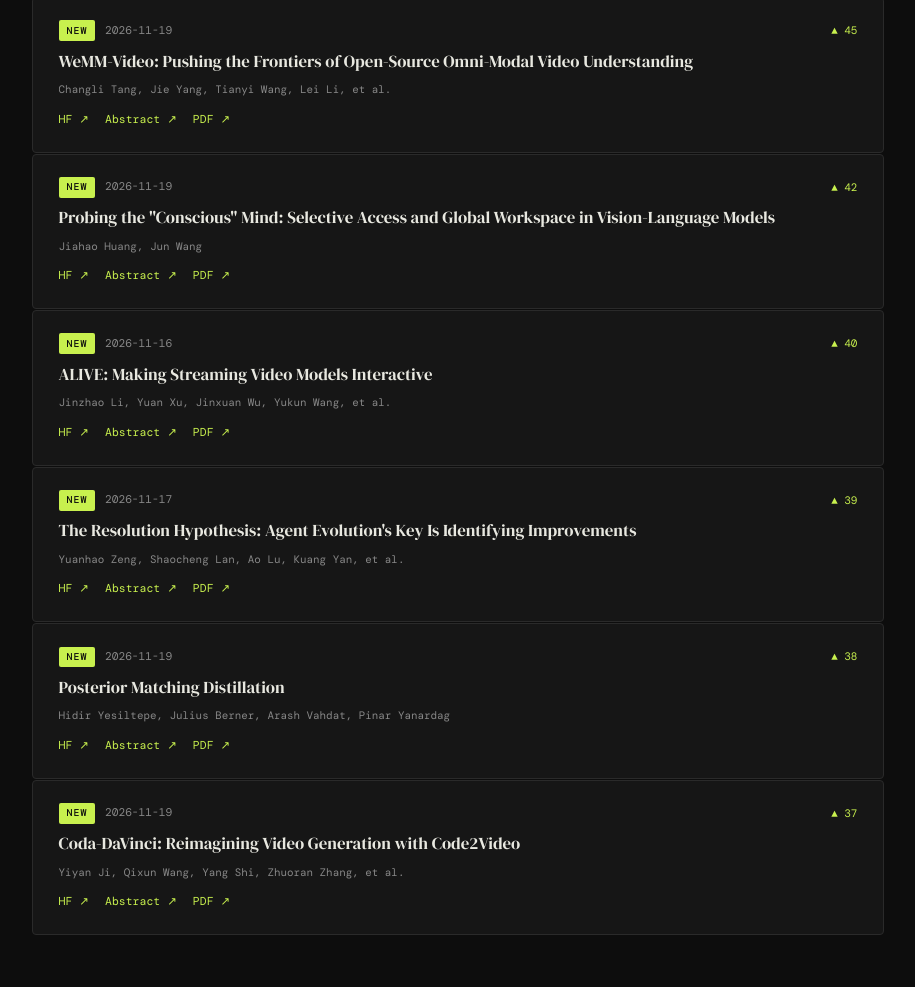
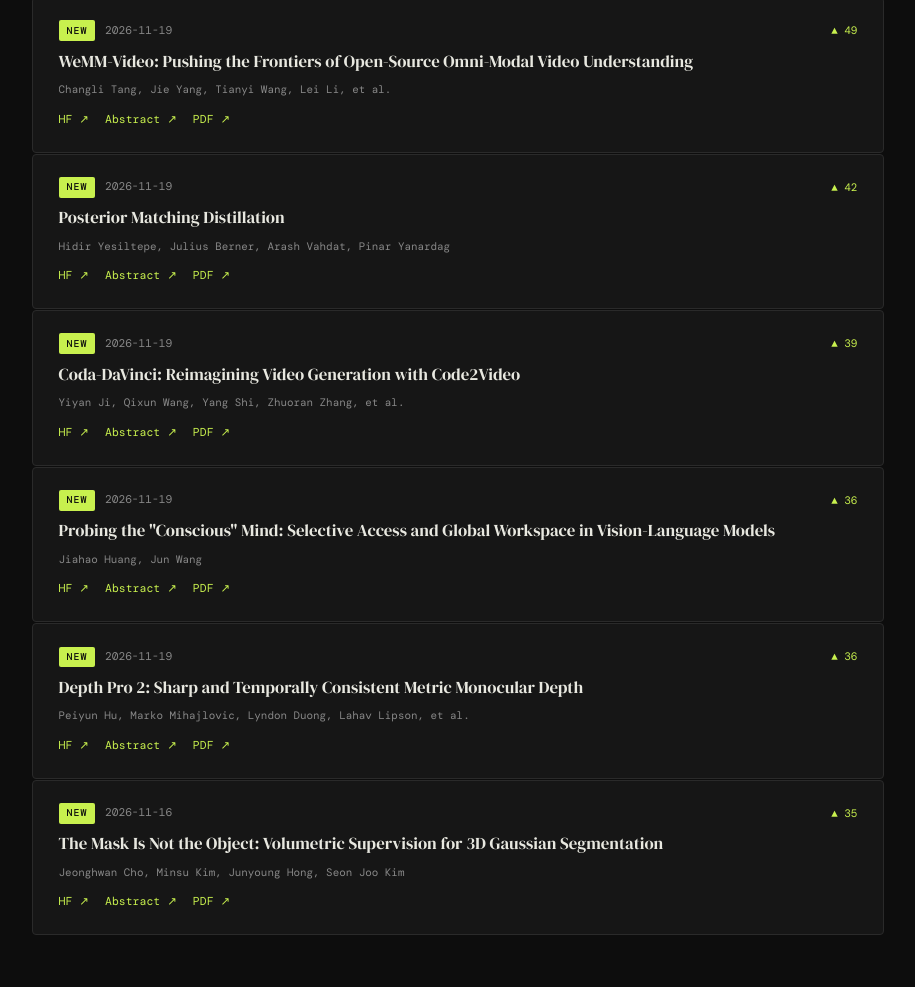
Before and after one commit to alanyom/arxiv-ai-digest, a plain HTML site: page docs/index.html in a window 1280 px wide. Shown: the part 873-1860 px from the top of the page, without its empty margins (182-1097 px from the left). Drawn offline with nearby package versions, Linux system fonts and the light colour scheme.

Commit message:
chore: rebuild site 2026-11-23

```diff
--- a/docs/index.html
+++ b/docs/index.html
@@ -88,38 +88,38 @@
     <div class="section-header">
       <h2 class="section-title">Today's picks</h2>
       <span class="section-count">10 papers</span>
-      <span class="updated">updated 2026-11-22 14:07 UTC</span>
+      <span class="updated">updated 2026-11-23 17:29 UTC</span>
     </div>
     <div class="card-grid">
 
     <article class="card">
       <div class="card-meta">
         <span class="badge">NEW</span>
-        <span class="date">2026-11-18</span>
-        <span class="score-pill">▲ 149</span>
+        <span class="date">2026-11-20</span>
+        <span class="score-pill">▲ 83</span>
       </div>
-      <h3><a href="https://huggingface.co/papers/2611.24738" target="_blank" rel="noopener">Jeveration: System One Models Now Generate</a></h3>
+      <h3><a href="https://huggingface.co/papers/2611.27193" target="_blank" rel="noopener">cmHC: Balancing Stream Mixing in Hyper-Connections via Geometric Contraction</a></h3>
       <p class="tldr"></p>
-      <p class="authors">Yuhe Liu, Qi Li, Shihua Zhang, Xinchao Wang</p>
+      <p class="authors">Haowei He, Ziwen Zhao, Chenshuo Pan, Gang Lin, et al.</p>
       <div class="card-links">
-        <a href="https://huggingface.co/papers/2611.24738" target="_blank">HF ↗</a>
-        <a href="https://arxiv.org/abs/2611.24738" target="_blank">Abstract ↗</a>
-        <a href="https://arxiv.org/pdf/2611.24738.pdf" target="_blank">PDF ↗</a>
+        <a href="https://huggingface.co/papers/2611.27193" target="_blank">HF ↗</a>
+        <a href="https://arxiv.org/abs/2611.27193" target="_blank">Abstract ↗</a>
+        <a href="https://arxiv.org/pdf/2611.27193.pdf" target="_blank">PDF ↗</a>
       </div>
     </article>
     <article class="card">
       <div class="card-meta">
         <span class="badge">NEW</span>
-        <span class="date">2026-11-10</span>
-        <span class="score-pill">▲ 67</span>
+        <span class="date">2026-11-19</span>
+        <span class="score-pill">▲ 57</span>
       </div>
-      <h3><a href="https://huggingface.co/papers/2611.14848" target="_blank" rel="noopener">Tideway: Phase-Aware Tiered Memory Management for MoE Inference on Consumer Devices</a></h3>
+      <h3><a href="https://huggingface.co/papers/2611.26444" target="_blank" rel="noopener">Mind2Act World: A Diagnostic Benchmark for Embodied Mind, Physical Action, and Mind-Action Composition in Robotic Manipulation</a></h3>
       <p class="tldr"></p>
-      <p class="authors">Yifei Wang, Tsun-yu Yang, Yechen Xu, Hancheng Ye, et al.</p>
+      <p class="authors">Yuzhi Huang, Jie Wu, Fanding Huang, Junchao Lin, et al.</p>
       <div class="card-links">
-        <a href="https://huggingface.co/papers/2611.14848" target="_blank">HF ↗</a>
-        <a href="https://arxiv.org/abs/2611.14848" target="_blank">Abstract ↗</a>
-        <a href="https://arxiv.org/pdf/2611.14848.pdf" target="_blank">PDF ↗</a>
+        <a href="https://huggingface.co/papers/2611.26444" target="_blank">HF ↗</a>
+        <a href="https://arxiv.org/abs/2611.26444" target="_blank">Abstract ↗</a>
+        <a href="https://arxiv.org/pdf/2611.26444.pdf" target="_blank">PDF ↗</a>
       </div>
     </article>
     <article class="card">
@@ -140,23 +140,23 @@
     <article class="card">
       <div class="card-meta">
         <span class="badge">NEW</span>
-        <span class="date">2026-11-19</span>
+        <span class="date">2026-11-20</span>
         <span class="score-pill">▲ 53</span>
       </div>
-      <h3><a href="https://huggingface.co/papers/2611.26444" target="_blank" rel="noopener">Mind2Act World: A Diagnostic Benchmark for Embodied Mind, Physical Action, and Mind-Action Composition in Robotic Manipulation</a></h3>
+      <h3><a href="https://huggingface.co/papers/2611.27963" target="_blank" rel="noopener">Non-penetrating World Models</a></h3>
       <p class="tldr"></p>
-      <p class="authors">Yuzhi Huang, Jie Wu, Fanding Huang, Junchao Lin, et al.</p>
+      <p class="authors">Yuhang Dai, Yinwei Wu, Ziyue Lin, Han Ji, et al.</p>
       <div class="card-links">
-        <a href="https://huggingface.co/papers/2611.26444" target="_blank">HF ↗</a>
-        <a href="https://arxiv.org/abs/2611.26444" target="_blank">Abstract ↗</a>
-        <a href="https://arxiv.org/pdf/2611.26444.pdf" target="_blank">PDF ↗</a>
+        <a href="https://huggingface.co/papers/2611.27963" target="_blank">HF ↗</a>
+        <a href="https://arxiv.org/abs/2611.27963" target="_blank">Abstract ↗</a>
+        <a href="https://arxiv.org/pdf/2611.27963.pdf" target="_blank">PDF ↗</a>
       </div>
     </article>
     <article class="card">
       <div class="card-meta">
         <span class="badge">NEW</span>
         <span class="date">2026-11-19</span>
-        <span class="score-pill">▲ 45</span>
+        <span class="score-pill">▲ 49</span>
       </div>
       <h3><a href="https://huggingface.co/papers/2611.26409" target="_blank" rel="noopener">WeMM-Video: Pushing the Frontiers of Open-Source Omni-Modal Video Understanding</a></h3>
       <p class="tldr"></p>
@@ -173,51 +173,6 @@
         <span class="date">2026-11-19</span>
         <span class="score-pill">▲ 42</span>
       </div>
-      <h3><a href="https://huggingface.co/papers/2611.26590" target="_blank" rel="noopener">Probing the "Conscious" Mind: Selective Access and Global Workspace in Vision-Language Models</a></h3>
-      <p class="tldr"></p>
-      <p class="authors">Jiahao Huang, Jun Wang</p>
-      <div class="card-links">
-        <a href="https://huggingface.co/papers/2611.26590" target="_blank">HF ↗</a>
-        <a href="https://arxiv.org/abs/2611.26590" target="_blank">Abstract ↗</a>
-        <a href="https://arxiv.org/pdf/2611.26590.pdf" target="_blank">PDF ↗</a>
-      </div>
-    </article>
-    <article class="card">
-      <div class="card-meta">
-        <span class="badge">NEW</span>
-        <span class="date">2026-11-16</span>
-        <span class="score-pill">▲ 40</span>
-      </div>
-      <h3><a href="https://huggingface.co/papers/2611.21366" target="_blank" rel="noopener">ALIVE: Making Streaming Video Models Interactive</a></h3>
-      <p class="tldr"></p>
-      <p class="authors">Jinzhao Li, Yuan Xu, Jinxuan Wu, Yukun Wang, et al.</p>
-      <div class="card-links">
-        <a href="https://huggingface.co/papers/2611.21366" target="_blank">HF ↗</a>
-        <a href="https://arxiv.org/abs/2611.21366" target="_blank">Abstract ↗</a>
-        <a href="https://arxiv.org/pdf/2611.21366.pdf" target="_blank">PDF ↗</a>
-      </div>
-    </article>
-    <article class="card">
-      <div class="card-meta">
-        <span class="badge">NEW</span>
-        <span class="date">2026-11-17</span>
-        <span class="score-pill">▲ 39</span>
-      </div>
-      <h3><a href="https://huggingface.co/papers/2611.23068" target="_blank" rel="noopener">The Resolution Hypothesis: Agent Evolution's Key Is Identifying Improvements</a></h3>
-      <p class="tldr"></p>
-      <p class="authors">Yuanhao Zeng, Shaocheng Lan, Ao Lu, Kuang Yan, et al.</p>
-      <div class="card-links">
-        <a href="https://huggingface.co/papers/2611.23068" target="_blank">HF ↗</a>
-        <a href="https://arxiv.org/abs/2611.23068" target="_blank">Abstract ↗</a>
-        <a href="https://arxiv.org/pdf/2611.23068.pdf" target="_blank">PDF ↗</a>
-      </div>
-    </article>
-    <article class="card">
-      <div class="card-meta">
-        <span class="badge">NEW</span>
-        <span class="date">2026-11-19</span>
-        <span class="score-pill">▲ 38</span>
-      </div>
       <h3><a href="https://huggingface.co/papers/2611.26629" target="_blank" rel="noopener">Posterior Matching Distillation</a></h3>
       <p class="tldr"></p>
       <p class="authors">Hidir Yesiltepe, Julius Berner, Arash Vahdat, Pinar Yanardag</p>
@@ -231,7 +186,7 @@
       <div class="card-meta">
         <span class="badge">NEW</span>
         <span class="date">2026-11-19</span>
-        <span class="score-pill">▲ 37</span>
+        <span class="score-pill">▲ 39</span>
       </div>
       <h3><a href="https://huggingface.co/papers/2611.26595" target="_blank" rel="noopener">Coda-DaVinci: Reimagining Video Generation with Code2Video</a></h3>
       <p class="tldr"></p>
@@ -240,6 +195,51 @@
         <a href="https://huggingface.co/papers/2611.26595" target="_blank">HF ↗</a>
         <a href="https://arxiv.org/abs/2611.26595" target="_blank">Abstract ↗</a>
         <a href="https://arxiv.org/pdf/2611.26595.pdf" target="_blank">PDF ↗</a>
+      </div>
+    </article>
+    <article class="card">
+      <div class="card-meta">
+        <span class="badge">NEW</span>
+        <span class="date">2026-11-19</span>
+        <span class="score-pill">▲ 36</span>
+      </div>
+      <h3><a href="https://huggingface.co/papers/2611.26590" target="_blank" rel="noopener">Probing the "Conscious" Mind: Selective Access and Global Workspace in Vision-Language Models</a></h3>
+      <p class="tldr"></p>
+      <p class="authors">Jiahao Huang, Jun Wang</p>
+      <div class="card-links">
+        <a href="https://huggingface.co/papers/2611.26590" target="_blank">HF ↗</a>
+        <a href="https://arxiv.org/abs/2611.26590" target="_blank">Abstract ↗</a>
+        <a href="https://arxiv.org/pdf/2611.26590.pdf" target="_blank">PDF ↗</a>
+      </div>
+    </article>
+    <article class="card">
+      <div class="card-meta">
+        <span class="badge">NEW</span>
+        <span class="date">2026-11-19</span>
+        <span class="score-pill">▲ 36</span>
+      </div>
+      <h3><a href="https://huggingface.co/papers/2611.26603" target="_blank" rel="noopener">Depth Pro 2: Sharp and Temporally Consistent Metric Monocular Depth</a></h3>
+      <p class="tldr"></p>
+      <p class="authors">Peiyun Hu, Marko Mihajlovic, Lyndon Duong, Lahav Lipson, et al.</p>
+      <div class="card-links">
+        <a href="https://huggingface.co/papers/2611.26603" target="_blank">HF ↗</a>
+        <a href="https://arxiv.org/abs/2611.26603" target="_blank">Abstract ↗</a>
+        <a href="https://arxiv.org/pdf/2611.26603.pdf" target="_blank">PDF ↗</a>
+      </div>
+    </article>
+    <article class="card">
+      <div class="card-meta">
+        <span class="badge">NEW</span>
+        <span class="date">2026-11-16</span>
+        <span class="score-pill">▲ 35</span>
+      </div>
+      <h3><a href="https://huggingface.co/papers/2611.21383" target="_blank" rel="noopener">The Mask Is Not the Object: Volumetric Supervision for 3D Gaussian Segmentation</a></h3>
+      <p class="tldr"></p>
+      <p class="authors">Jeonghwan Cho, Minsu Kim, Junyoung Hong, Seon Joo Kim</p>
+      <div class="card-links">
+        <a href="https://huggingface.co/papers/2611.21383" target="_blank">HF ↗</a>
+        <a href="https://arxiv.org/abs/2611.21383" target="_blank">Abstract ↗</a>
+        <a href="https://arxiv.org/pdf/2611.21383.pdf" target="_blank">PDF ↗</a>
       </div>
     </article>
     </div>
```
